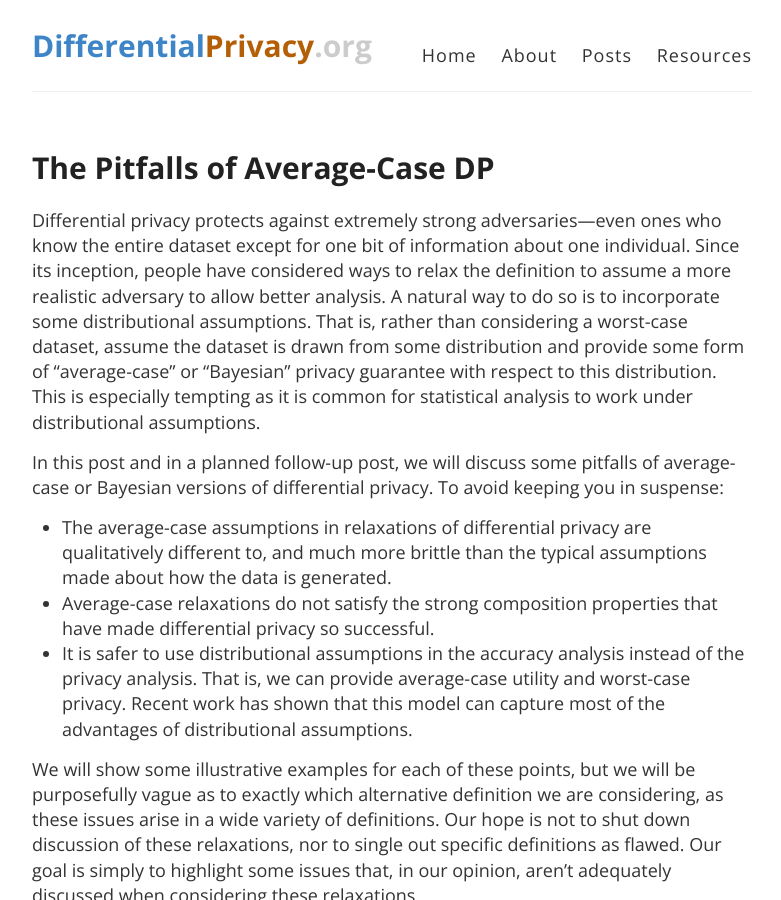
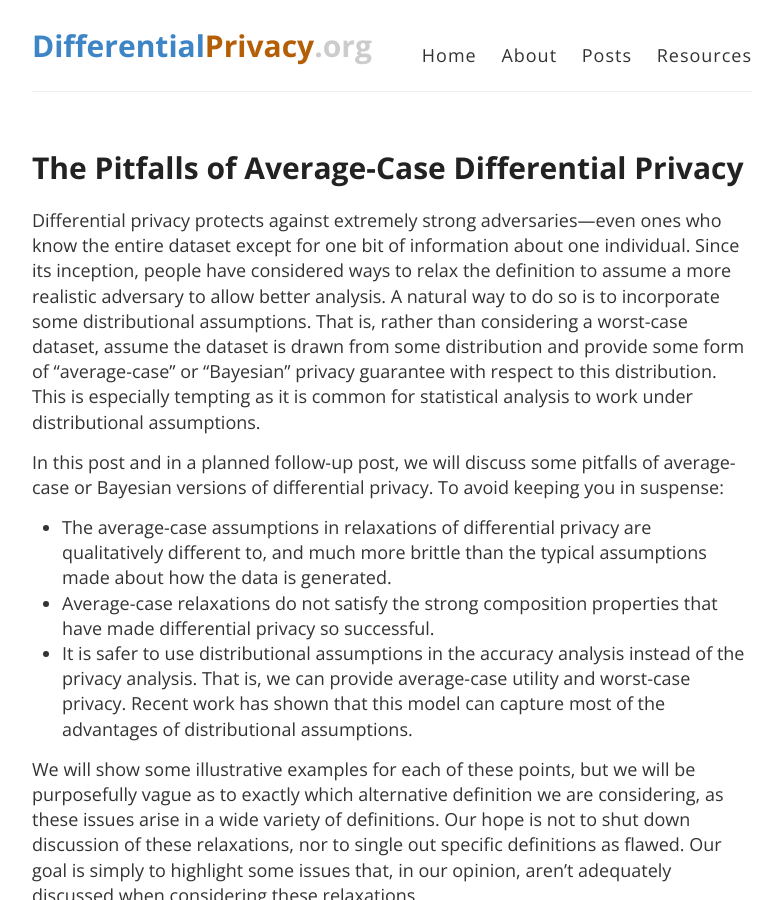
Before and after one commit to differentialprivacy/differentialprivacy, a Jekyll site: the page built from _posts/2020-07-22-average-case-dp.md, in a window 1280 px wide and 900 px high. Shown: the whole window, without its empty margins (248-1029 px from the left). Built offline with Jekyll 4.4.1, drawn with Linux system fonts in a browser that asks for light colours; comment, search, counter and statistics services are not loaded.

Commit message:
Update and rename 2020-07-22-average-case-dp-i.md to 2020-07-22-average-case-dp.md

```diff
--- a/_posts/2020-07-22-average-case-dp-i.md
+++ b/_posts/2020-07-22-average-case-dp.md
@@ -1,6 +1,6 @@
 ---
 layout: post
-title: The Pitfalls of Average-Case DP
+title: The Pitfalls of Average-Case Differential Privacy
 comments: true
 authors:
     - thomassteinke
```
